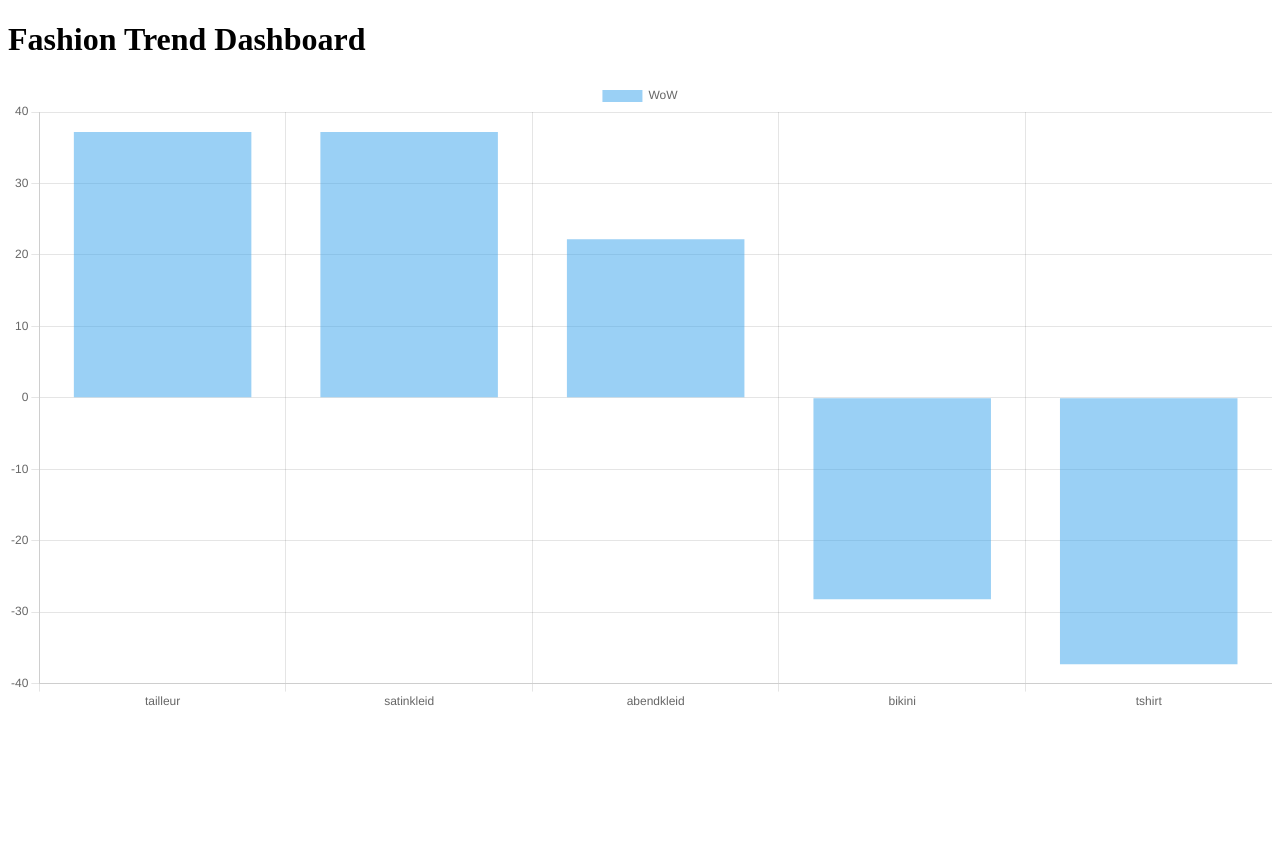
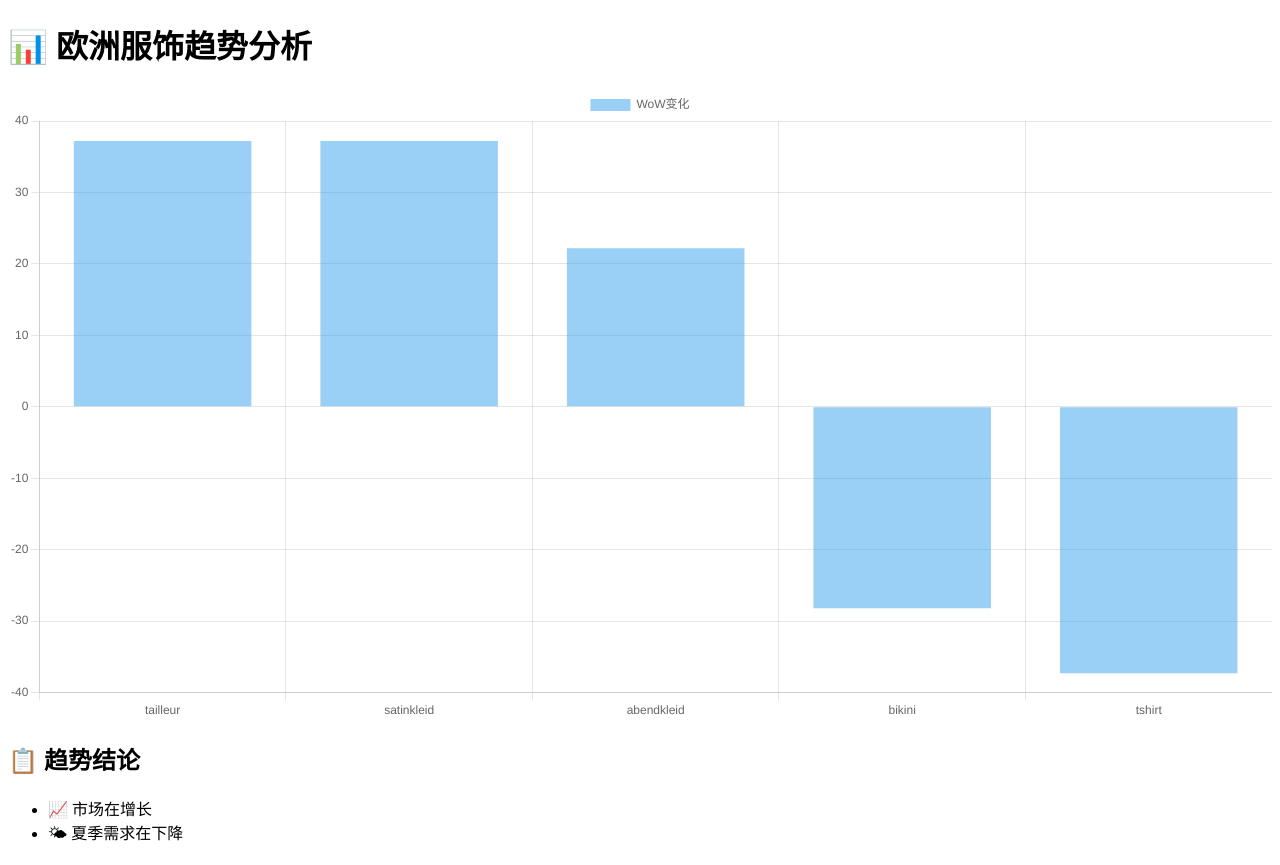
Before and after one commit to heartbewithu/Fashion-Trend-dashboard, a plain HTML site: page index.html in a window 1280 px wide. Before the commit the page ends 800 px from the top, so only its background shows below. Drawn offline with nearby package versions, Linux system fonts and the light colour scheme.

Commit message:
Update index.html

```diff
--- a/index.html
+++ b/index.html
@@ -1,15 +1,18 @@
 <!DOCTYPE html>
-<html>
+<html lang="zh">
 <head>
   <meta charset="UTF-8">
-<title>Trend Dashboard</title>
+  <title>欧洲服饰趋势分析</title>
   <script src="https://cdn.jsdelivr.net/npm/chart.js"></script>
 </head>
 
 <body>
+<h1>📊 欧洲服饰趋势分析</h1>
 
-<h1>Fashion Trend Dashboard</h1>
-<canvas id="chart"></canvas>
+<canvas id="chart" width="400" height="200"></canvas>
+
+<h2>📋 趋势结论</h2>
+<ul id="insights"></ul>
 
 <script>
 const data = [
@@ -20,15 +23,36 @@ const data = [
   { term: "tshirt", wow: -37.3 }
 ];
 
+// 图表
 new Chart(document.getElementById('chart'), {
   type: 'bar',
   data: {
     labels: data.map(d => d.term),
     datasets: [{
-label: 'WoW',
+      label: 'WoW变化',
       data: data.map(d => d.wow)
     }]
   }
+});
+
+// 自动分析
+const insights = [];
+
+if (data.filter(d => d.wow > 0).length > data.length / 2) {
+  insights.push("📈 市场在增长");
+} else {
+  insights.push("📉 市场在降温");
+}
+
+if (data.some(d => d.term.includes("bikini"))) {
+  insights.push("🌤 夏季需求在下降");
+}
+
+const ul = document.getElementById("insights");
+insights.forEach(i => {
+  const li = document.createElement("li");
+  li.innerText = i;
+  ul.appendChild(li);
 });
 </script>
 
```
Lines whose indentation alone changed are shown as unchanged.
